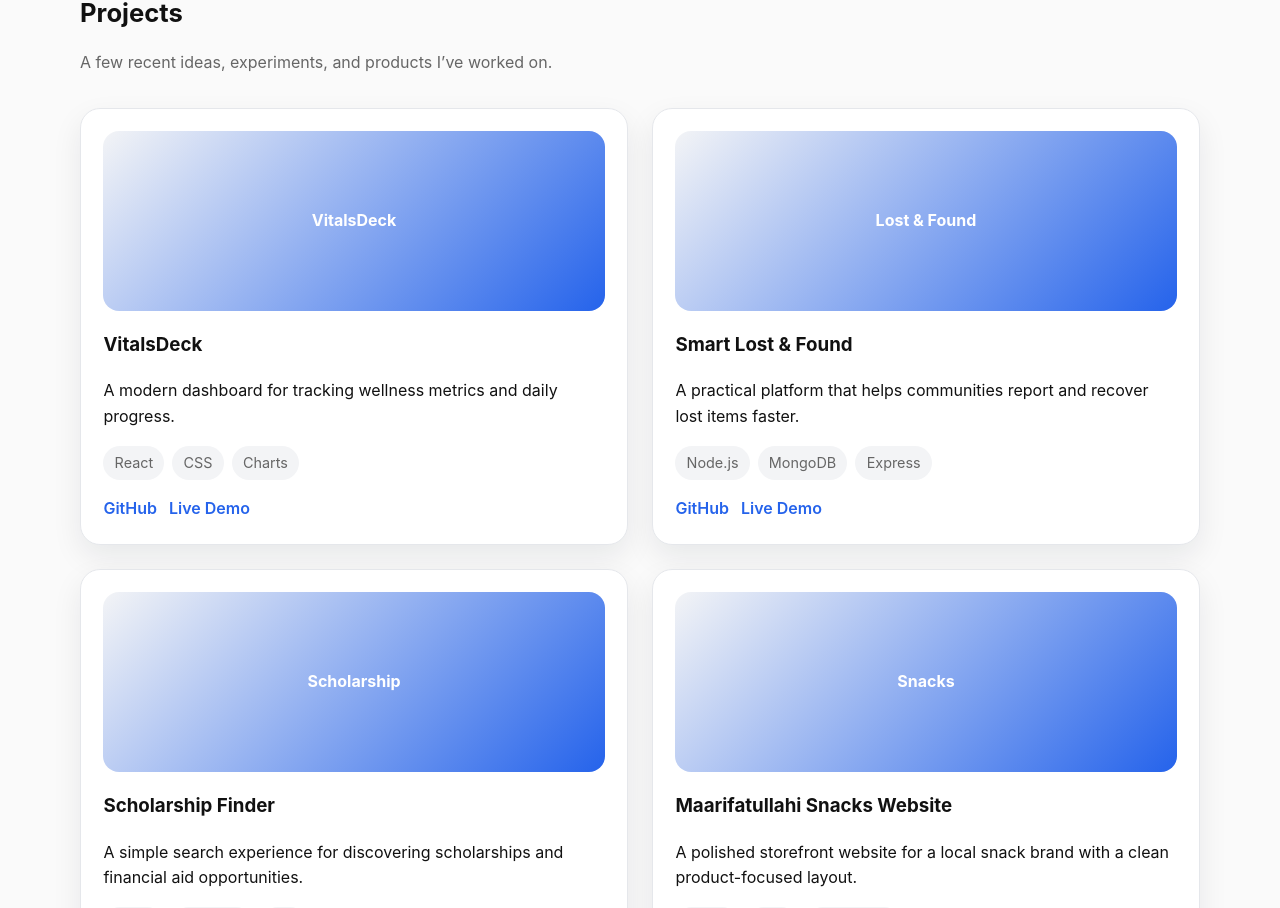
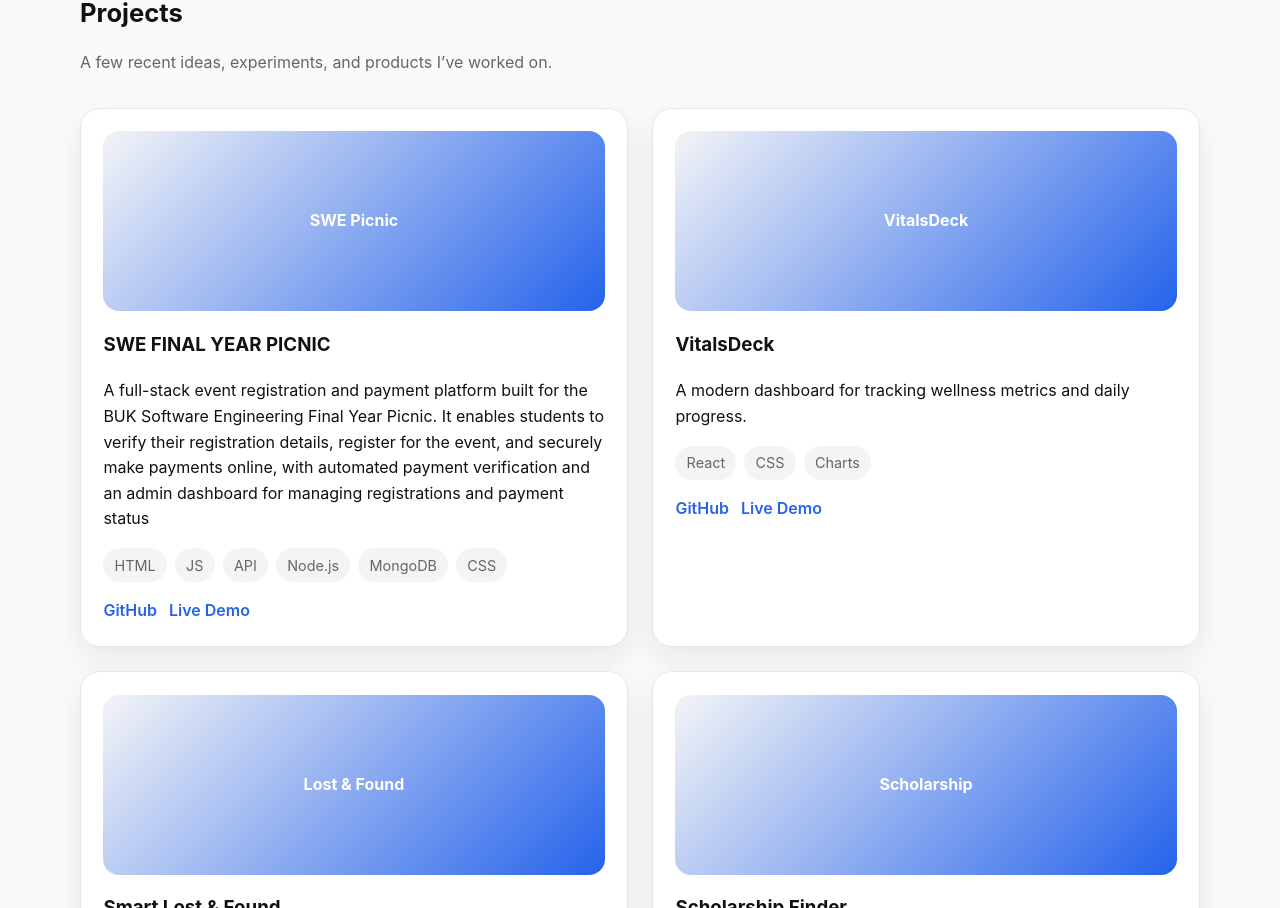
Before and after one commit to AhmadImam14/Portfolio, a React (Vite) app: page / in a window 1280 px wide. Shown: the part 1533-2441 px from the top of the page. Built offline with nearby package versions, Linux system fonts and the light colour scheme.

Commit message:
updating projects

```diff
--- a/src/components/Contact.jsx
+++ b/src/components/Contact.jsx
@@ -10,7 +10,7 @@ function Contact() {
             <a href="mailto:ahmad0903998@gmail.com">Email</a>
             <a href="https://github.com/AhmadImam14" target="_blank" rel="noreferrer">GitHub</a>
             <a href="https://linkedin.com" target="_blank" rel="noreferrer">LinkedIn</a>
-            <a href="https://x.com" target="_blank" rel="noreferrer">Twitter/X</a>
+            <a href="https://x.com/137_legend" target="_blank" rel="noreferrer">Twitter/X</a>
           </div>
         </div>
 
--- a/src/data/projects.js
+++ b/src/data/projects.js
@@ -1,4 +1,12 @@
 export const projects = [
+    {
+    title: 'SWE FINAL YEAR PICNIC',
+    description: 'A full-stack event registration and payment platform built for the BUK Software Engineering Final Year Picnic. It enables students to verify their registration details, register for the event, and securely make payments online, with automated payment verification and an admin dashboard for managing registrations and payment status',
+    technologies: ['HTML', 'JS', 'API', 'Node.js', 'MongoDB', 'CSS'],
+    github: 'https://github.com/AhmadImam14/SWEPICNIC',
+    demo: 'https://swepicnic.onrender.com/',
+    imageLabel: 'SWE Picnic'
+  },
   {
     title: 'VitalsDeck',
     description: 'A modern dashboard for tracking wellness metrics and daily progress.',
@@ -47,4 +55,5 @@ export const projects = [
     demo: 'https://example.com',
     imageLabel: 'TikiTaka'
   },
+
 ]
```
